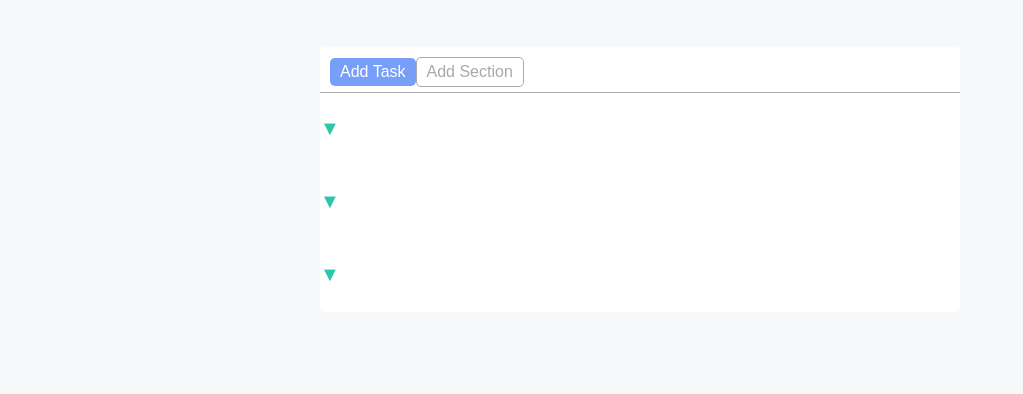
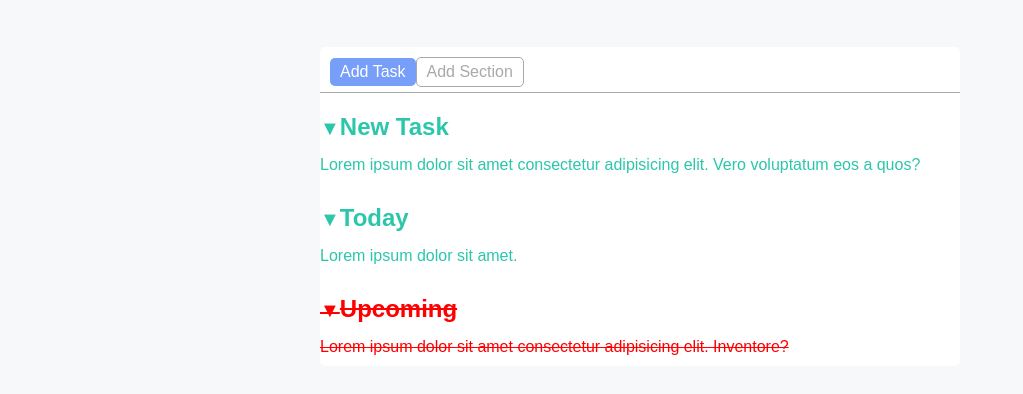
Before and after one commit to GianmarcoBramucci/vue-todolist, a plain HTML site: page index.html in a window 1280 px wide. Shown: the part 40-434 px from the top of the page, without its empty margins (0-1023 px from the left). Drawn offline with nearby package versions, Linux system fonts and the light colour scheme.

Commit message:
fix script

```diff
--- a/index.html
+++ b/index.html
@@ -22,12 +22,12 @@
         </div>
 
             <!-- parte sotto -->
-            <div v-for="toboo in tobooList" :class="(tobooList.done == true) ? 'cross' : 'check'">
-                <h2><small>&#9660;</small>{{ tobooList.title }}</h2>
+            <div v-for="toboo in tobooList" :class="(toboo.done == true) ? 'check' : 'cross'">
+                <h2><small>&#9660;</small>{{ toboo.title }}</h2>
                 <ul>
                     <li>
                         <p>
-                            {{ tobooList.text }}
+                            {{ toboo.text }}
                         </p>
                     </li>
                 </ul>
--- a/js/script.js
+++ b/js/script.js
@@ -14,7 +14,7 @@ const { createApp } = Vue
                             text: 'Lorem ipsum dolor sit amet.',
                         },
                         {
-                            done: true,
+                            done: false,
                             title: 'Upcoming',
                             text: 'Lorem ipsum dolor sit amet consectetur adipisicing elit. Inventore?',
                         }
```
